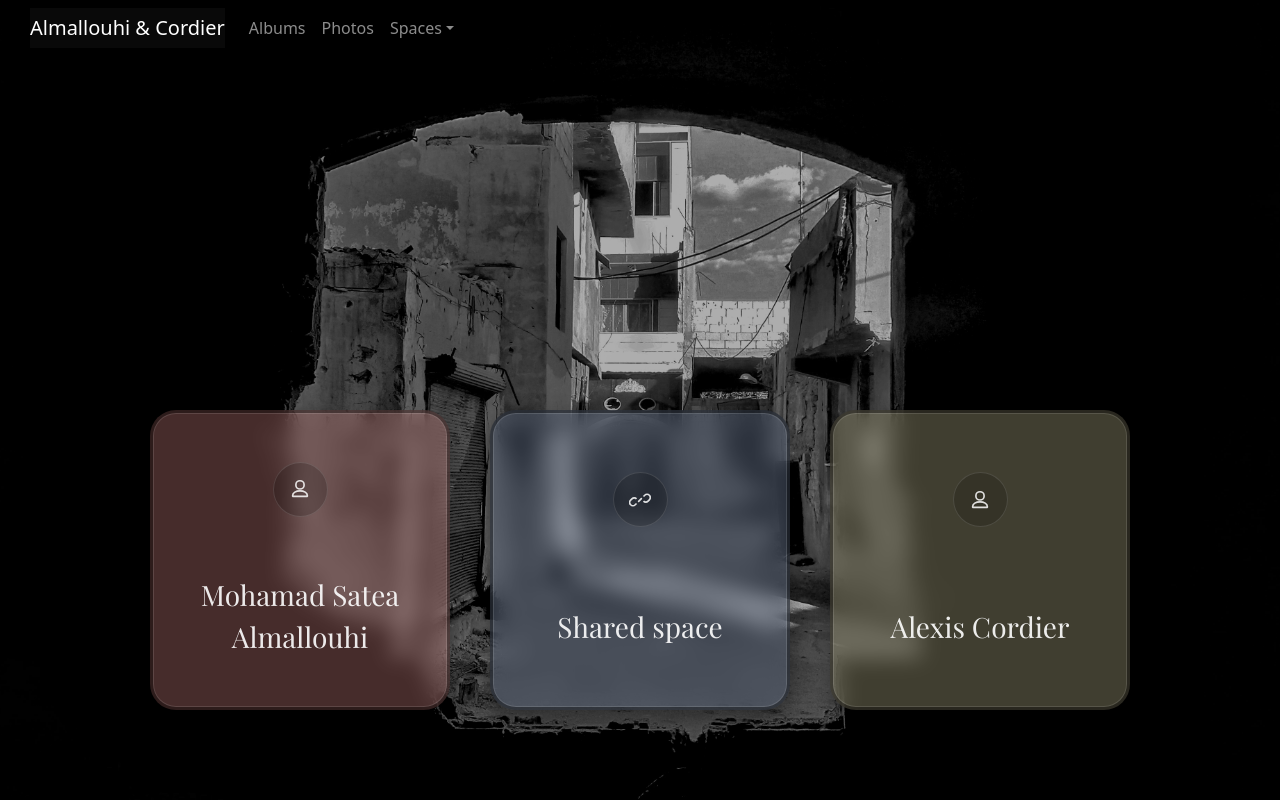
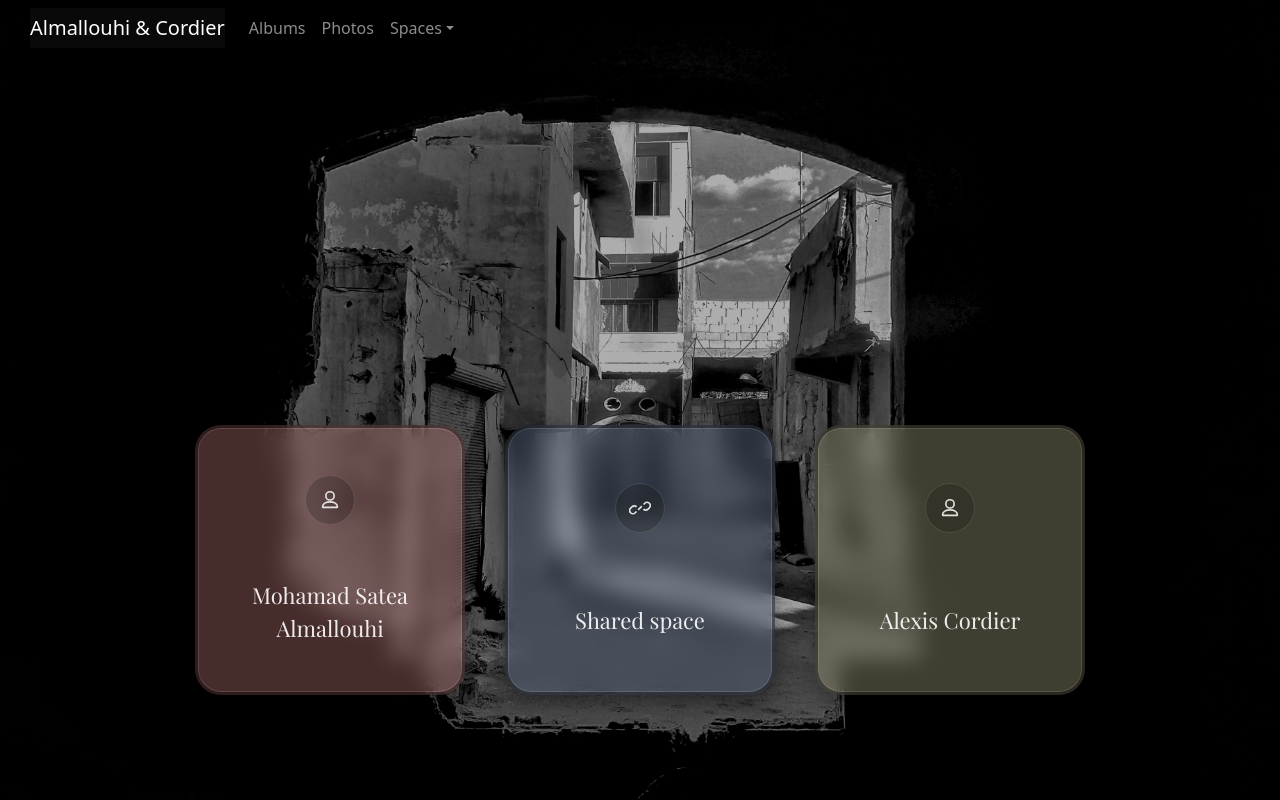
Before and after one commit to SateaMall/photo_gallery, a React (Vite) app in the folder frontend/: page /profiles in a window 1280 px wide. Built offline with nearby package versions, Linux system fonts and the light colour scheme; no server answers; a web font is replaced by a local one.

Commit message:
modifying sizes in  homepage css

```diff
--- a/frontend/src/pages/ProfilesPage.css
+++ b/frontend/src/pages/ProfilesPage.css
@@ -91,8 +91,8 @@
 /* The icon circle above the label */
 .ps-icon {
   color: rgba(255,255,255,0.85);
-  width: 44px;
-  height: 44px;
+  width: 40px;
+  height: 40px;
   border-radius: 999px;
   display: grid;
   place-items: center;
@@ -109,7 +109,7 @@
 
 /* Phone */
 .ps-card{
-  font-size: 25px;
+  font-size: 22px;
   width: 170px;
   height: 170px;
 }
@@ -119,7 +119,7 @@
   gap: 18px;
 }
 
-/* Phone screen */
+/* Big screen */
 @media (min-width: 900px){
   .ps-grid{
     min-height: calc(75vh - 120px);
@@ -129,18 +129,18 @@
   }
 
   .ps-card{
-    font-size: 25px;
-    width: 300px;
-    height: 300px;
+    font-size: 23px;
+    width: 270px;
+    height: 270px;
   }
 
   .ps-label{
-    font-size: 28px;
+    font-size: 22px;
   }
 
   .ps-icon {
-    width: 55px;
-    height: 55px;
+    width: 50px;
+    height: 50px;
     }
 
 
```
